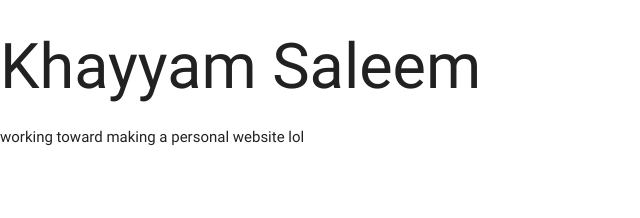
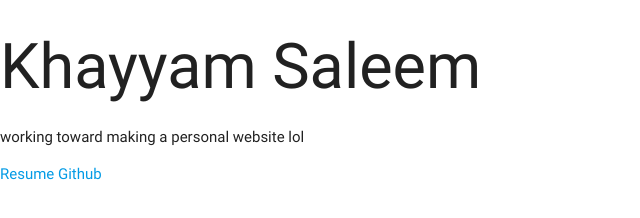
Before and after one commit to khayyamsaleem/mygithubpage, a plain HTML site: page index.html in a window 1280 px wide. Shown: the whole page, without its empty margins (0-640 px from the left). Drawn offline with nearby package versions, Linux system fonts and the light colour scheme.

Commit message:
included resume and github links

```diff
--- a/index.html
+++ b/index.html
@@ -16,5 +16,7 @@
 		<script type="text/javascript" src="js/materialize.min.js"></script>
 		<h1>Khayyam Saleem</h1>
 		<p>working toward making a personal website lol</p>
+		<a href="resume.pdf">Resume</a>
+		<a href="http://github.com/khayyamsaleem">Github</a>
 	</body>
 </html>
```
Also changed, not shown: 1 other file.
